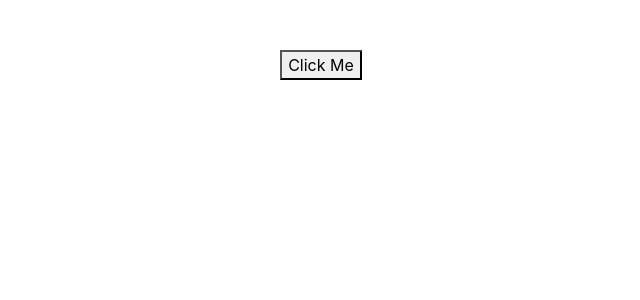
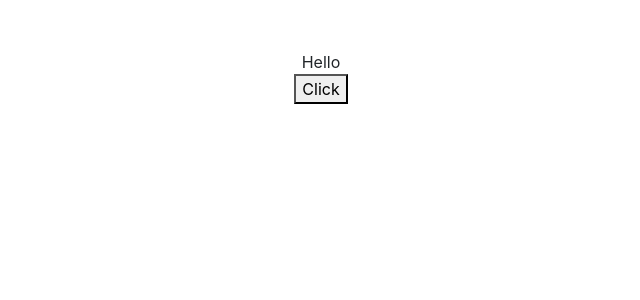
Before and after one commit to saitinku510/React-app, a React (Create React App) app: page / in a window 1280 px wide. Shown: the top 300 px of the page, without its empty margins (319-959 px from the left). Built offline with nearby package versions, Linux system fonts and the light colour scheme.

Commit message:
Onclick event biding

```diff
--- a/src/App.js
+++ b/src/App.js
@@ -6,6 +6,7 @@
 import Message from './Components/message'
 import FunctionClick from './Components/functionClick'
 import ClassClick from './Components/classClick'
+import EventBind from './Components/eventBind'
 // import Counter from './Components/counter'
 
 function App() {
@@ -25,7 +26,8 @@
       {/* <Message /> */}
       {/* <Counter /> */}
       {/* <FunctionClick /> */}
-      <ClassClick />
+      {/* <ClassClick /> */}
+      <EventBind />
     </div>
   );
 }
--- /dev/null
+++ b/src/Components/eventBind.js
@@ -0,0 +1,27 @@
+import React, { Component } from 'react'
+
+class EventBind extends Component {
+constructor(props) {
+  super(props)
+
+  this.state = {
+     message : 'Hello'
+  }
+}
+clickhandler(){
+    this.setState({
+        message : 'Goodbye!'
+    })
+}
+
+  render() {
+    return (
+      <div>
+          <div>{this.state.message}</div>
+        <button onClick={this.clickhandler.bind(this)}>Click</button>
+      </div>
+    )
+  }
+}
+
+export default EventBind
```
